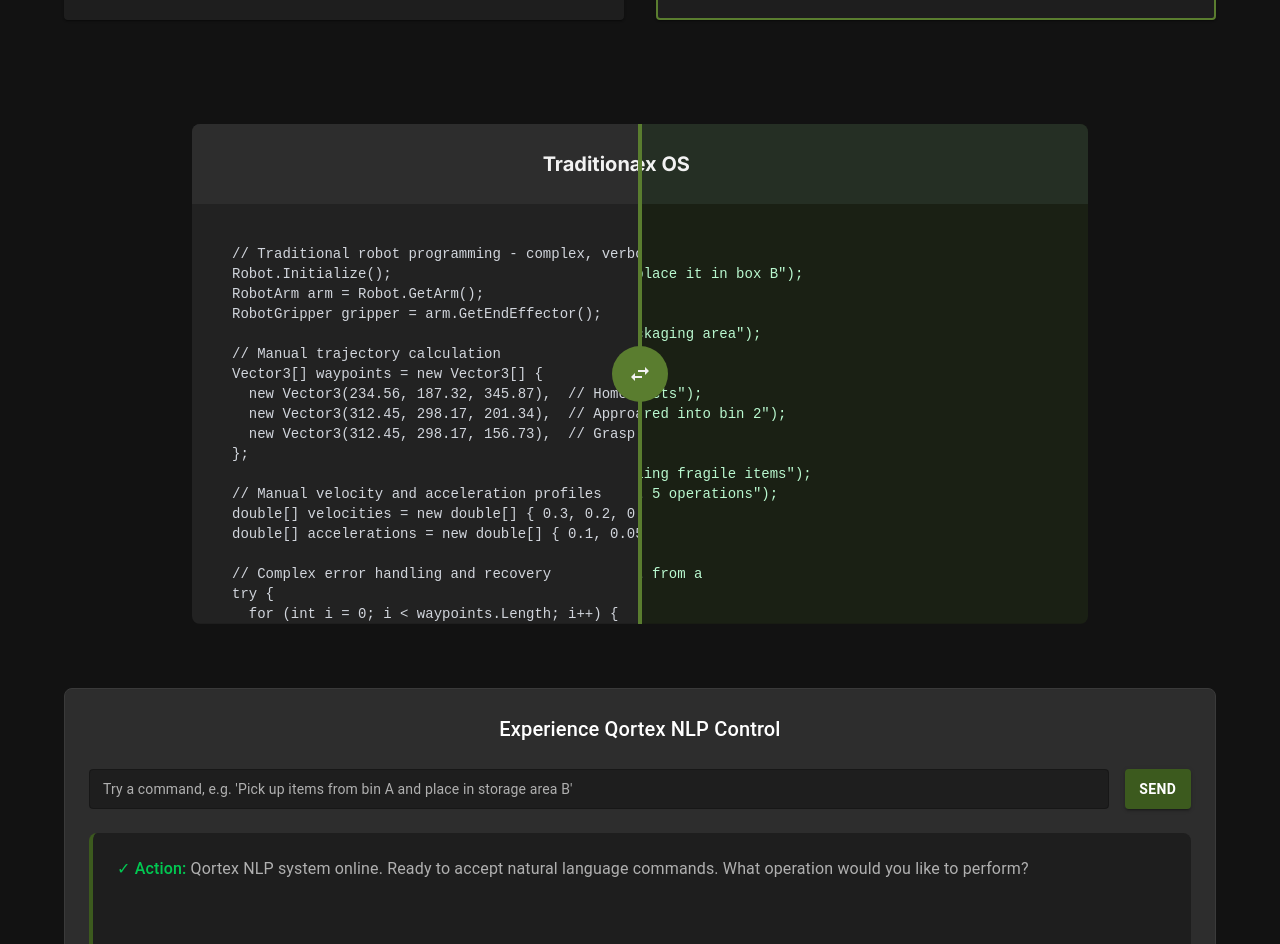
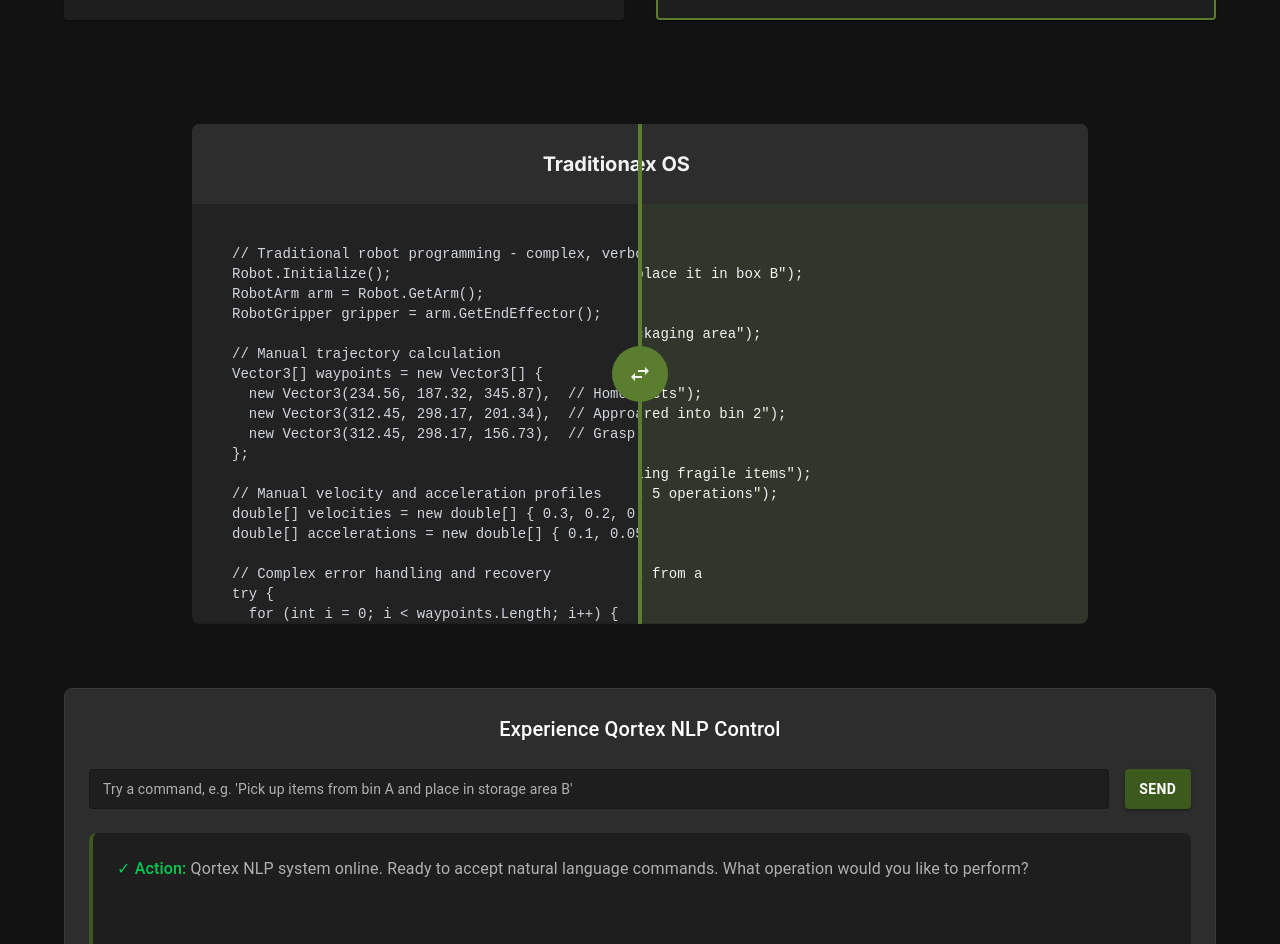
Before and after one commit to Quantum-007/Landing-Page, a Next.js app: page / in a window 1280 px wide. Shown: the part 3200-4144 px from the top of the page. Built offline with nearby package versions, Linux system fonts and the light colour scheme.

Commit message:
Updated background color

```diff
--- a/src/components/home/atoms/CodeComparison.tsx
+++ b/src/components/home/atoms/CodeComparison.tsx
@@ -145,7 +145,7 @@ try {
 
           {/* Qortex OS side - right side (includes both title and code) */}
           <Box
-            className="absolute top-0 right-0 bottom-0 bg-[#3c5a1e33] overflow-hidden transition-all"
+            className="absolute top-0 right-0 bottom-0 bg-[#30362A] overflow-hidden transition-all"
             sx={{
               width: '100%',
               clipPath: `inset(0 0 0 ${sliderPosition}%)`,
@@ -153,7 +153,7 @@ try {
             }}
           >
             {/* Title area for Qortex side */}
-            <Box className="h-20 bg-[#252f24] flex items-center justify-center text-[#f2f2f2] text-xl font-bold">
+            <Box className="h-20 bg-[#2d2d2d] flex items-center justify-center text-[#f2f2f2] text-xl font-bold">
               Qortex OS
             </Box>
 
@@ -163,7 +163,7 @@ try {
                 <Box
                   component="pre"
                   sx={{ fontFamily: 'monospace' }}
-                  className="text-left text-sm text-green-200 overflow-auto pb-20"
+                  className="text-left text-sm text-[#F2F2F2] overflow-auto pb-20"
                 >
                   {`// Qortex OS - Natural language robotics control
 qortex.command("Pick up the item from bin A and place it in box B");
```
